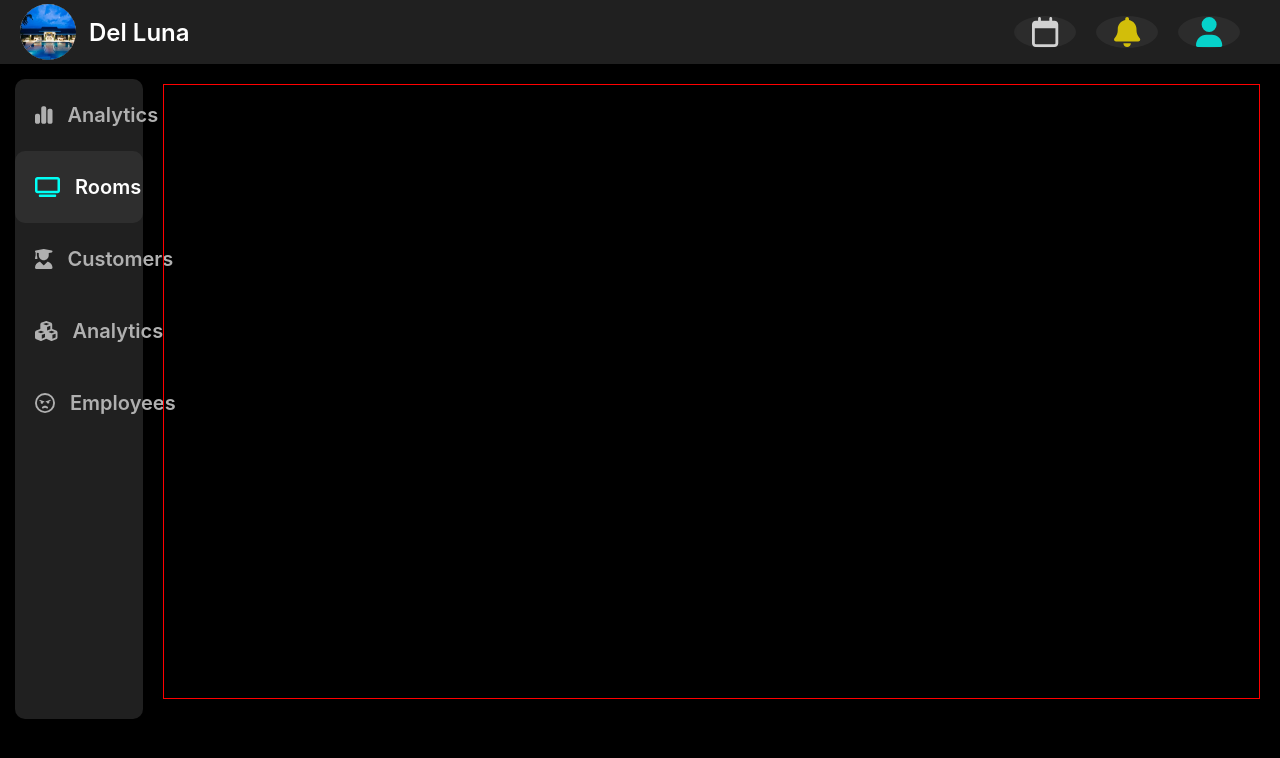
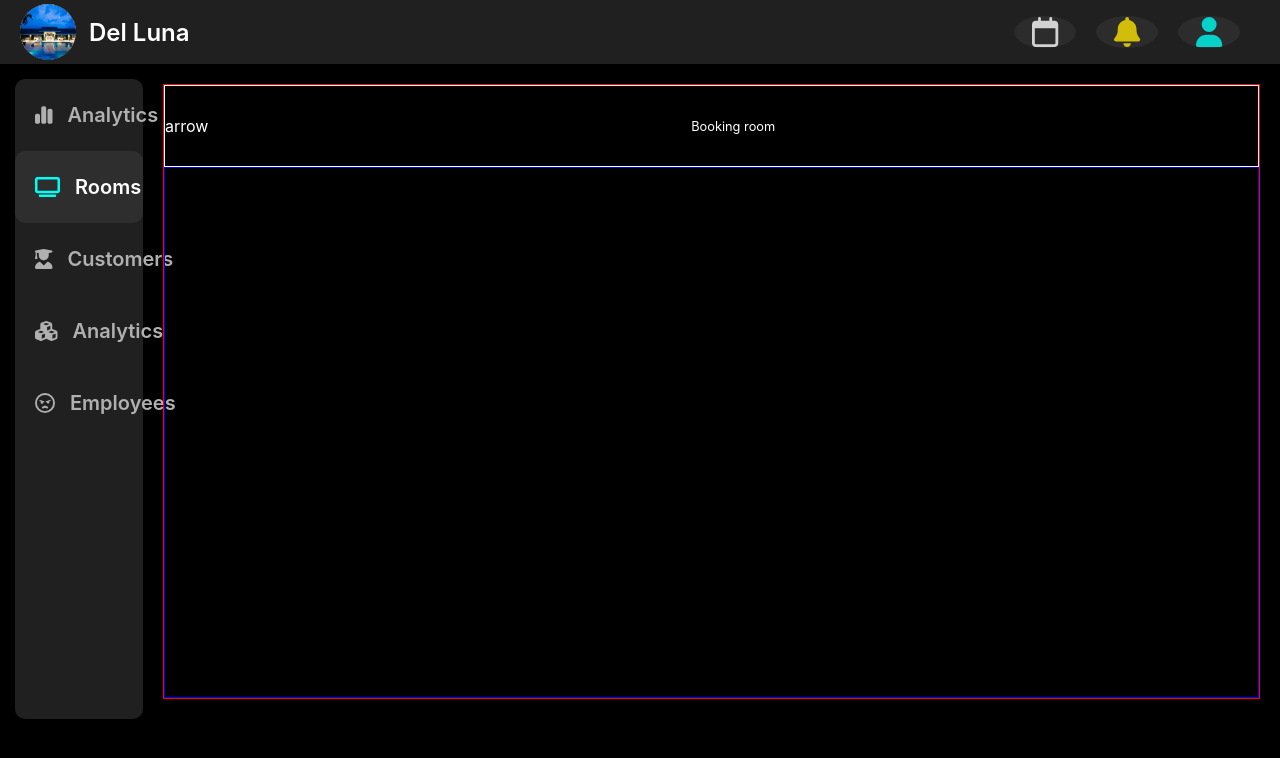
Before and after one commit to ziysqorn/Hotel-Management, a React (Create React App) app in the folder frontend/: page /rooms/orderroom in a window 1280 px wide. Shown: the top 758 px of the page. Built offline with nearby package versions, Linux system fonts and the light colour scheme; the HTML template or start-up script is replaced by a standard one.

Commit message:
to change branch

```diff
--- a/frontend/src/App.js
+++ b/frontend/src/App.js
@@ -17,7 +17,7 @@ function App() {
   const [context, setContext] = useState();
   useEffect(() => {
     // console.log(this.context);
-    setContext({ customerId: 1 });
+    setContext({ customerInfo: { customerId: 1 } });
   }, []);
   return (
     <MainContext.Provider value={[context, setContext]}>
--- a/frontend/src/component/Searchbar/MonthCalender.js
+++ b/frontend/src/component/Searchbar/MonthCalender.js
@@ -17,7 +17,7 @@ export const MonthCalendar = ({
   exitWindow,
 }) => {
   const navigate = useNavigate();
-  const { Context, setContext } = useContext(MainContext);
+  const [context, setContext] = useContext(MainContext);
   // mode relate
   const [totalCost, setTotalCost] = useState(5000000);
   const [ocupieData, setOcupieData] = useState([]);
@@ -608,7 +608,12 @@ export const MonthCalendar = ({
                 console.log(
                   `fucking order this order with roomid: ${item.RoomId}`
                 );
-                console.log(Context);
+                console.log(context);
+                setContext({
+                  ...context,
+                  OrderRoomInfo: { roomInfo: item, DateInfo: choseDay },
+                });
+                navigate("/rooms/orderroom")
               }}
             >
               <p
@@ -621,6 +626,7 @@ export const MonthCalendar = ({
                   borderRadius: "1vh",
                   cursor: "pointer",
                 }}
+
               >
                 Booking
               </p>
--- a/frontend/src/page/Room/OrderRoom/OrderRoom.js
+++ b/frontend/src/page/Room/OrderRoom/OrderRoom.js
@@ -6,9 +6,29 @@ export const OrderRoom = () => {
       style={{
         width: "100%",
         minHeight: "100%",
+        // background: "white",
+        display: "flex",
+        flexDirection: "column",
+        color: "white",
       }}
     >
-      OrderRoom
+      {/* top nav */}
+      <div
+        style={{
+          minHeight: "10vh",
+          border: "1px solid white",
+          display: "flex",
+          justifyContent: "space-between",
+          alignItems: "center ",
+        }}
+      >
+        <div>arrow</div>
+        <div>
+          <p style={{ fontSize: "1vw" }}>Booking room</p>
+        </div>
+        <div></div>
+      </div>
+      <div style={{ flex: 1, border: "1px solid blue" }}></div>
     </div>
   );
 };
--- a/frontend/src/page/Room/RoomsPage.js
+++ b/frontend/src/page/Room/RoomsPage.js
@@ -58,9 +58,7 @@ export const RoomsPage = () => {
       className={`fade-in ${isVisible ? "visible" : ""}`}
       style={{ display: "flex", width: "100%", flexDirection: "column" }}
     >
-      <div
-        style={{ width: "100%", minHeight: "15vh", border: "1px solid white" }}
-      >
+      <div style={{ width: "100%", minHeight: "15vh" }}>
         {/* input div */}
         <Searchbar
           submitSearch={() => {
```
